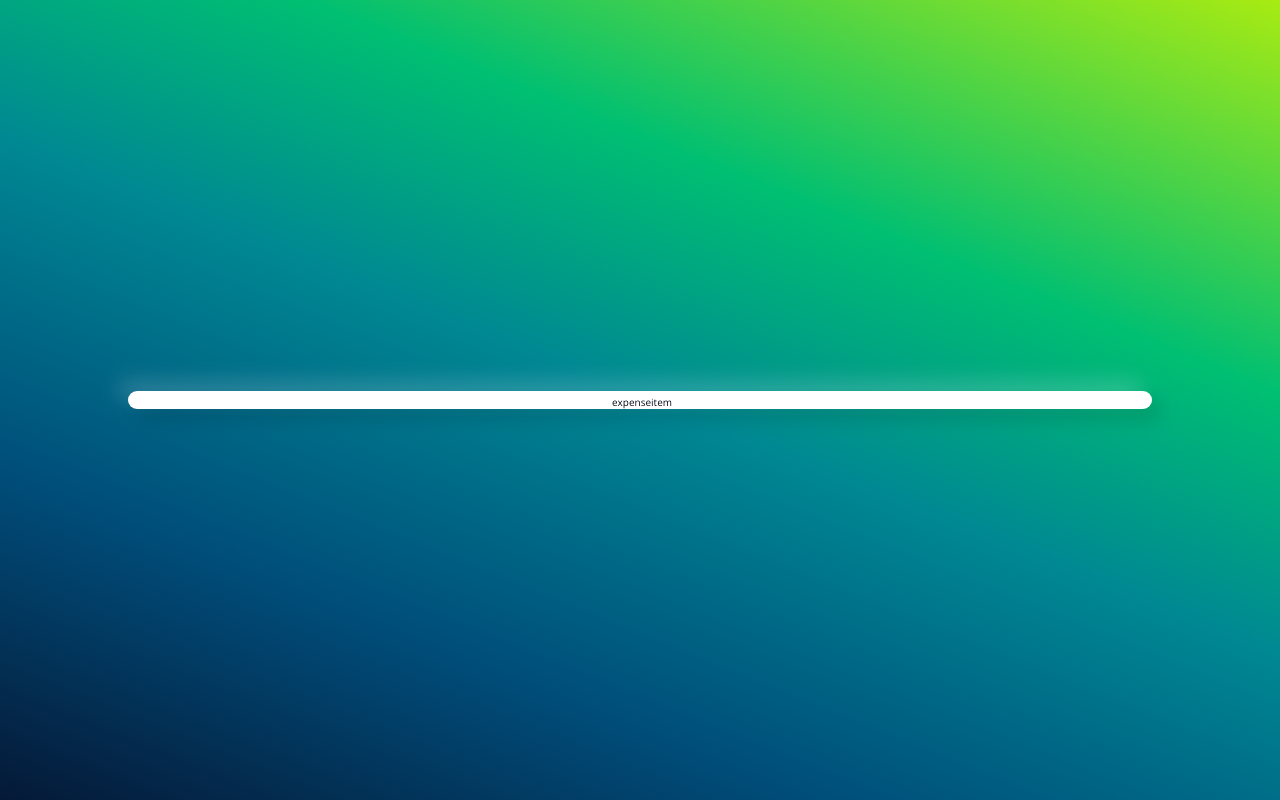
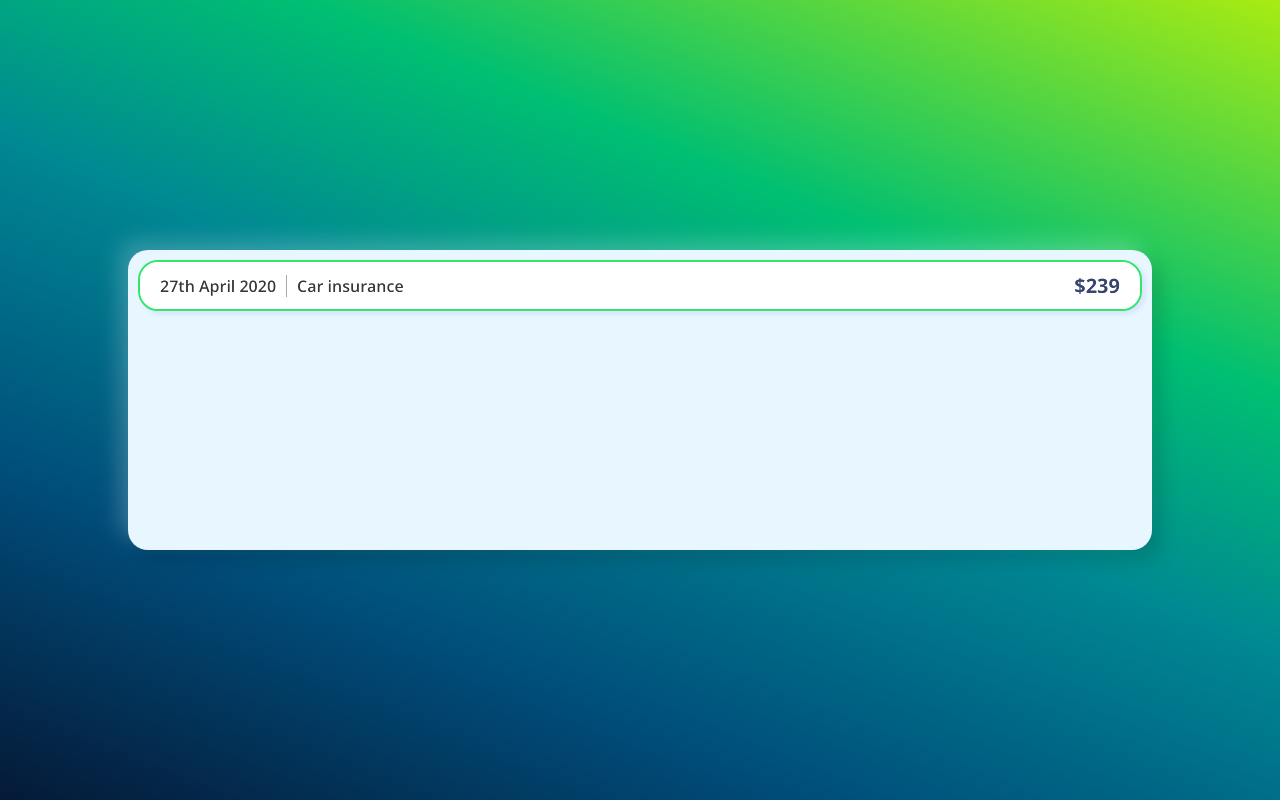
Before and after one commit to Mahyarnafisi/monthly-cost, a React (Create React App) app: page / in a window 1280 px wide. Built offline with nearby package versions, Linux system fonts and the light colour scheme.

Commit message:
finish styling ExpenseItem component

```diff
--- a/src/App.css
+++ b/src/App.css
@@ -1,17 +1,16 @@
 .App {
   display: flex;
   align-items: center;
-  justify-content: center;
+  justify-content: flex-start;
   flex-direction: column;
   background-color: var(--color-text-white);
+  padding: 1rem;
   width: 80vw;
   max-width: 130rem;
   min-width: 48rem;
-  height: min-content;
+  height: 30rem;
   max-height: 75rem;
   border-radius: 2rem;
   box-shadow: 1rem 1rem 2rem #00000025, -1rem -1rem 2rem #ffffff30;
-  border-top: 4px solid #ffffff99;
-  border-left: 4px solid #ffffff;
   filter: brightness(110%);
 }
--- a/src/components/ExpenseItem.js
+++ b/src/components/ExpenseItem.js
@@ -1,6 +1,12 @@
 import React from "react";
-
+import "../style/ExpenseItem.css";
 function ExpenseItem() {
-  return <div>expenseitem</div>;
+  return (
+    <div className="expense-item">
+      <div className="expense-item__date">27th April 2020</div>
+      <div className="expense-item__description">Car insurance</div>
+      <div className="expense-item__price">$239</div>
+    </div>
+  );
 }
 export default ExpenseItem;
--- a/src/index.css
+++ b/src/index.css
@@ -2,19 +2,19 @@
 ::after,
 ::before {
   margin: 0;
+  box-sizing: border-box;
   padding: 0;
-  box-sizing: border-box;
 }
 
 :root {
   /* Color System sheets */
   --color-primary: #051937;
   --color-primary-shade-1: #333f62;
-  --color-primary-shade-2: ##8e99c1;
+  --color-primary-shade-2: #8e99c1;
   --color-secondary: #a8eb12;
   --color-tertiary: #2cd261;
   --color-text-black: #333333;
-  --color-text-white: #f1f5ff;
+  --color-text-white: #d3e0ff;
   --color-white: #ffffff;
   /* Font weight Sheets*/
   --fw-light: 300;
--- /dev/null
+++ b/src/style/ExpenseItem.css
@@ -0,0 +1,30 @@
+.expense-item {
+  width: 100%;
+  padding: 1rem 2rem;
+  display: grid;
+  grid-template-columns: max-content 1fr min-content;
+  font-size: var(--fs-s);
+  color: var(--color-text-black);
+  font-weight: var(--fw-semibold);
+  border: 2.9px solid var(--color-tertiary);
+  border-radius: 2rem;
+  align-items: center;
+  background-color: var(--color-white);
+  grid-gap: 1rem;
+  box-shadow: 0.3rem 0.3rem 0.5rem #00000015;
+  overflow: hidden;
+}
+
+.expense-item__date {
+  border-right: 1px solid #999999;
+  padding-right: 1rem;
+}
+
+.expense-item__description {
+}
+
+.expense-item__price {
+  font-size: var(--fs-m);
+  font-weight: var(--fw-bold);
+  color: var(--color-primary-shade-1);
+}
```
